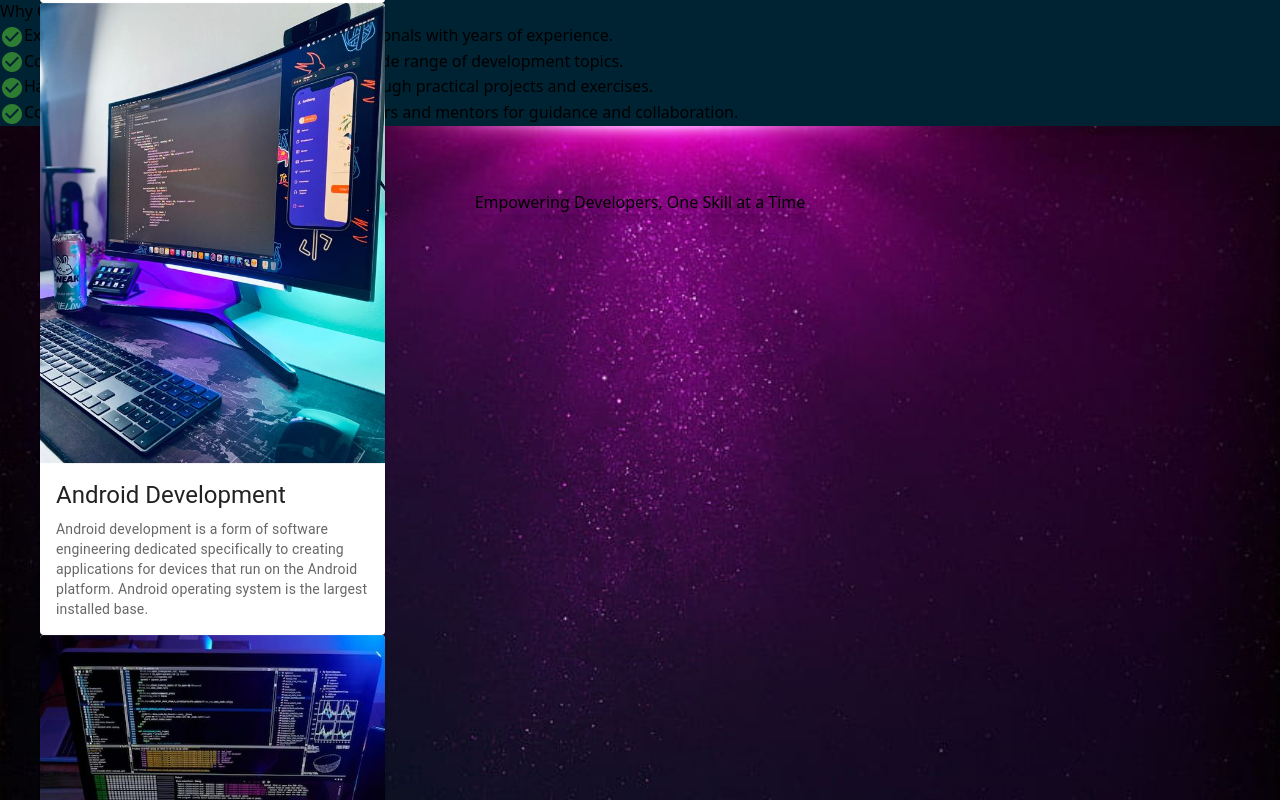
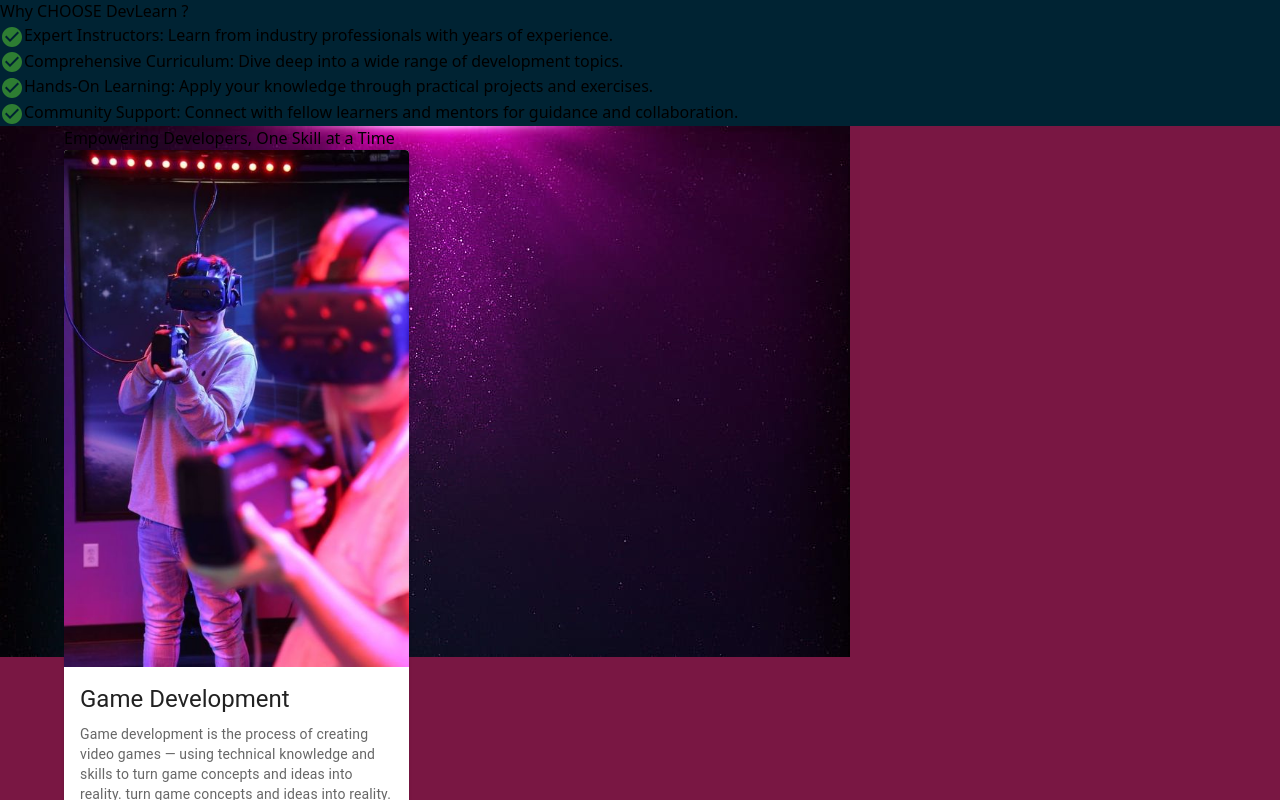
Before and after one commit to piyushmishra1416/Devlearn, a React (Vite) app: page / in a window 1280 px wide. Shown: the part 3220-4020 px from the top of the page. Built offline with nearby package versions, Linux system fonts and the light colour scheme; no server answers.

Commit message:
updated file names

```diff
--- a/src/App.tsx
+++ b/src/App.tsx
@@ -1,7 +1,7 @@
 import "./App.css";
 import { BrowserRouter as Router, Routes, Route } from "react-router-dom";
 import Login from "./components/Login";
-import Landing from "./components/Landing";
+import Landing from "./pages/Landing";
 import CreateCourse from "./components/CreateCourse";
 import Register from "./components/Register";
 import Header from "./layouts/Header";
--- a/src/components/Coursecreators.tsx
+++ b/src/components/Samplecourse.tsx
@@ -1,4 +1,4 @@
-import gameback from "../assets/gameback.jpeg";
+// import gameback from "../assets/gameback.jpeg";
 import Card from "@mui/material/Card";
 import CardContent from "@mui/material/CardContent";
 import CardMedia from "@mui/material/CardMedia";
@@ -8,35 +8,28 @@ import iosdeveloper from "../assets/iosdeveloper.jpeg";
 import appdev from "../assets/appdev.jpeg";
 import webdesign from "../assets/webdesign.jpeg";
 import devgame from "../assets/devgame.jpg";
+import "../css/samplecourse.css"
 
-function Coursecreators() {
+function Samplecourse() {
   return (
-    <div style={{ position: "relative" }}>
-      <img src={gameback} alt="background" style={{ width: "100%" }} />
+    <div className="sampleback">
+
       <div
         className="text-3xl font-bold font-serif  py-2 rounded-full"
-        style={{
-          position: "absolute",
-          top: "8%",
-          left: "50%", // Center horizontally
-          transform: "translateX(-50%)", // Adjust horizontally
-          zIndex: 1,
-          boxShadow: "0px 4px 10px rgba(0, 0, 0, 0.1)", // Adding a subtle box shadow
-        }}
       >
         Empowering Developers, One Skill at a Time
       </div>
 
       <div
         style={{
-          position: "absolute",
-          top: "50%",
-          left: "50%",
-          transform: "translate(-50%, -50%)",
-          display: "flex",
-          gap: "16px",
-          maxWidth: "1200px",
-          width: "100%",
+          // position: "absolute",
+          // top: "50%",
+          // left: "50%",
+          // transform: "translate(-50%, -50%)",
+          // display: "flex",
+          // gap: "16px",
+          // maxWidth: "1200px",
+          // width: "100%",
         }}
       >
         <div className="flex space-x-4 mt-24">
@@ -126,4 +119,4 @@ function Coursecreators() {
   );
 }
 
-export default Coursecreators;
+export default Samplecourse;
--- /dev/null
+++ b/src/css/samplecourse.css
@@ -0,0 +1,8 @@
+.sampleback {
+   background-color: rgb(121, 23, 67);
+   background-image: url(../assets/gameback.jpeg);
+   height: 100vh;
+   padding-left: 5%;
+   padding-right: 5%;
+   background-repeat: no-repeat;
+}
--- a/src/components/Home.tsx
+++ b/src/pages/Home.tsx
@@ -5,8 +5,8 @@ import mobileapp from "../../src/assets/mobileapp.webp";
 import music_girl from "../../src/assets/music_girl.jpg";
 import CheckCircleIcon from "@mui/icons-material/CheckCircle";
 import Footer from "../layouts/Footer";
-import Coursecreators from "./Coursecreators";
-import Creators from "./Creators";
+import Creators from "../components/Creators";
+import Samplecourse from "../components/Samplecourse";
 
 
 function Home() {
@@ -74,7 +74,7 @@ function Home() {
   </div>
 </section>
 
-     <Coursecreators />
+     <Samplecourse />
      <Creators />
     <Footer/>
     </div>
--- a/src/components/Landing.tsx
+++ b/src/pages/Landing.tsx
@@ -1,11 +1,8 @@
-import Admin from "./Admin";
+import Admin from "../components/Admin";
 import { useEffect, useState } from "react";
 import axios from "axios";
 import Home from "./Home";
 
-/// This is the landing page. You need to add a link to the login page here.
-/// Maybe also check from the backend if the user is already logged in and then show them a logout button
-/// Logging a user out is as simple as deleting the token from the local storage.
 function Landing() {
     const [user, setUser] = useState("");
     useEffect(() => {
```
